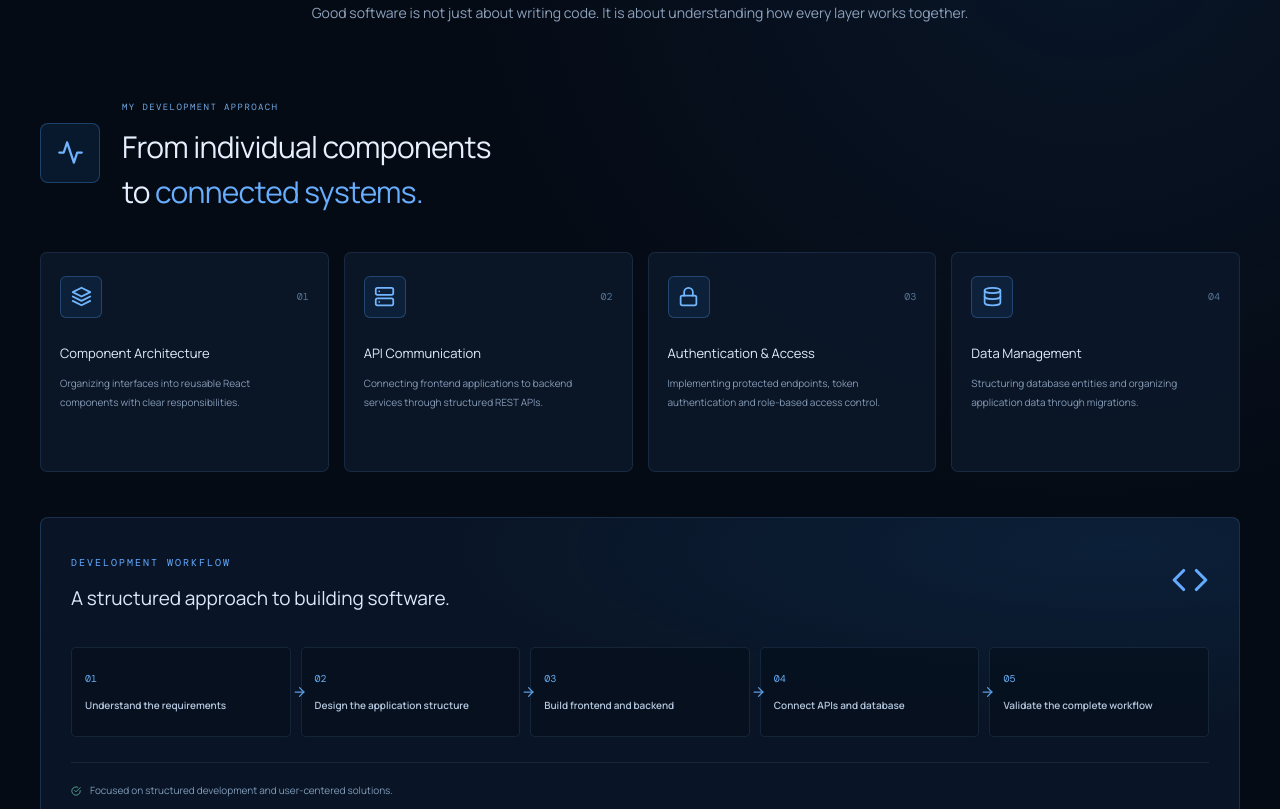
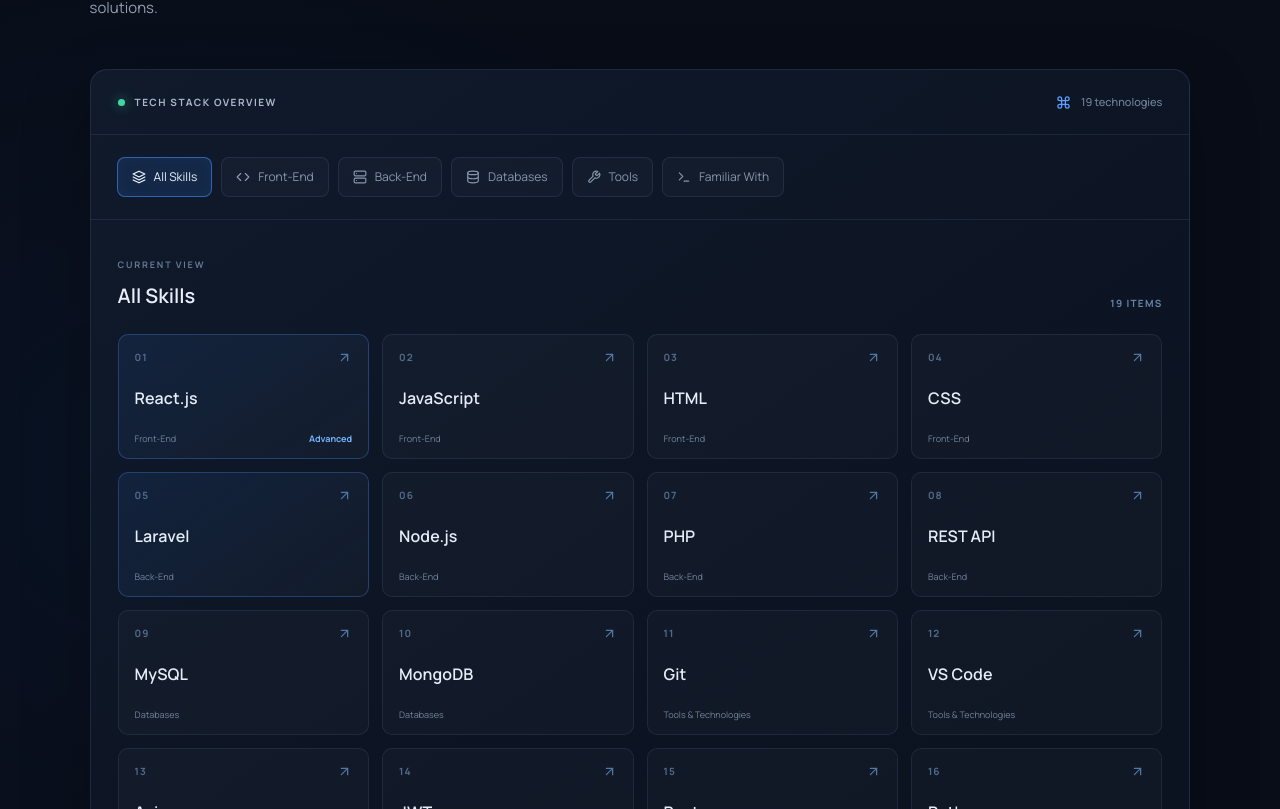
Before and after one commit to pierre-salameh/portfolio, a React (Vite) app: page / in a window 1280 px wide. Shown: the part 7851-8660 px from the top of the page. Built offline with nearby package versions, Linux system fonts and the light colour scheme.

Commit message:
Complete portfolio updates

```diff
--- a/src/App.jsx
+++ b/src/App.jsx
@@ -2,7 +2,6 @@
 import Navbar from './components/Navbar'
 import Home from './components/Home'
 import About from './components/About'
-import Profile from './components/Profile'
 import Experience from './components/Experience'
 import Projects from './components/Projects'
 import Contact from './components/Contact'
@@ -23,7 +22,6 @@ function App() {
         <Projects />
         <Experience />
         <About />
-        <Profile />
         <TechnicalSkills />
         <Courses />
         <Languages />
--- a/src/components/Profile.jsx
+++ /dev/null
@@ -1,170 +0,0 @@
-
-import {
-  FiActivity,
-  FiArrowDown,
-  FiArrowRight,
-  FiCheckCircle,
-  FiCode,
-  FiDatabase,
-  FiLayers,
-  FiLock,
-  FiServer,
-} from 'react-icons/fi'
-
-function Profile() {
-  const principles = [
-    {
-      icon: <FiLayers />,
-      title: 'Component Architecture',
-      description:
-        'Organizing interfaces into reusable React components with clear responsibilities.',
-    },
-    {
-      icon: <FiServer />,
-      title: 'API Communication',
-      description:
-        'Connecting frontend applications to backend services through structured REST APIs.',
-    },
-    {
-      icon: <FiLock />,
-      title: 'Authentication & Access',
-      description:
-        'Implementing protected endpoints, token authentication and role-based access control.',
-    },
-    {
-      icon: <FiDatabase />,
-      title: 'Data Management',
-      description:
-        'Structuring database entities and organizing application data through migrations.',
-    },
-  ]
-
-  const workflow = [
-    'Understand the requirements',
-    'Design the application structure',
-    'Build frontend and backend',
-    'Connect APIs and database',
-    'Validate the complete workflow',
-  ]
-
-  return (
-    <section id="engineering" className="engineering-section">
-
-      <div className="about-container">
-
-        <div className="section-heading">
-          <span className="section-eyebrow">
-            04 / ENGINEERING MINDSET
-          </span>
-
-          <h2>
-            How I Think. <span>How I Build.</span>
-          </h2>
-
-          <p>
-            Good software is not just about writing code.
-            It is about understanding how every layer works together.
-          </p>
-        </div>
-
-        <div className="engineering-intro">
-
-          <div className="engineering-intro-icon">
-            <FiActivity />
-          </div>
-
-          <div>
-            <span>MY DEVELOPMENT APPROACH</span>
-            <h3>
-              From individual components
-              <br />
-              to <span>connected systems.</span>
-            </h3>
-          </div>
-
-        </div>
-
-        <div className="engineering-grid">
-
-          {principles.map((item, index) => (
-            <article
-              className="engineering-card"
-              key={item.title}
-            >
-
-              <div className="engineering-card-header">
-                <span className="engineering-icon">
-                  {item.icon}
-                </span>
-
-                <span className="engineering-index">
-                  0{index + 1}
-                </span>
-              </div>
-
-              <h4>{item.title}</h4>
-
-              <p>{item.description}</p>
-
-              <div className="engineering-card-line" />
-
-            </article>
-          ))}
-
-        </div>
-
-        <div className="workflow-panel">
-
-          <div className="workflow-heading">
-            <div>
-              <span className="section-eyebrow">
-                DEVELOPMENT WORKFLOW
-              </span>
-
-              <h3>
-                A structured approach to building software.
-              </h3>
-            </div>
-
-            <FiCode className="workflow-main-icon" />
-          </div>
-
-          <div className="workflow-steps">
-
-            {workflow.map((step, index) => (
-              <div className="workflow-step" key={step}>
-
-                <span className="workflow-step-number">
-                  0{index + 1}
-                </span>
-
-                <span className="workflow-step-title">
-                  {step}
-                </span>
-
-                {index !== workflow.length - 1 && (
-                  <FiArrowRight className="workflow-arrow" />
-                )}
-
-              </div>
-            ))}
-
-          </div>
-
-          <div className="workflow-note">
-            <FiCheckCircle />
-            <span>
-              Focused on structured development and
-              user-centered solutions.
-            </span>
-          </div>
-
-        </div>
-
-      </div>
-
-    </section>
-  )
-}
-
-export default Profile
```
